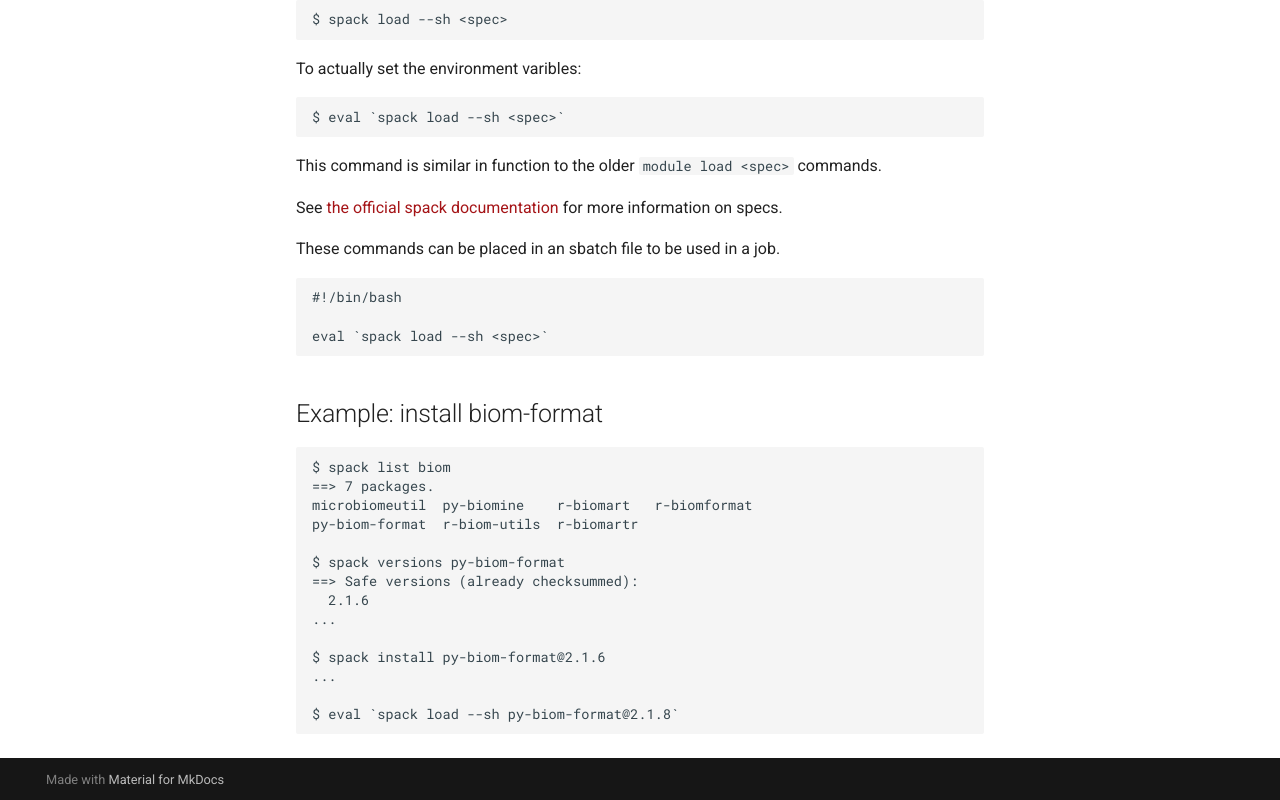
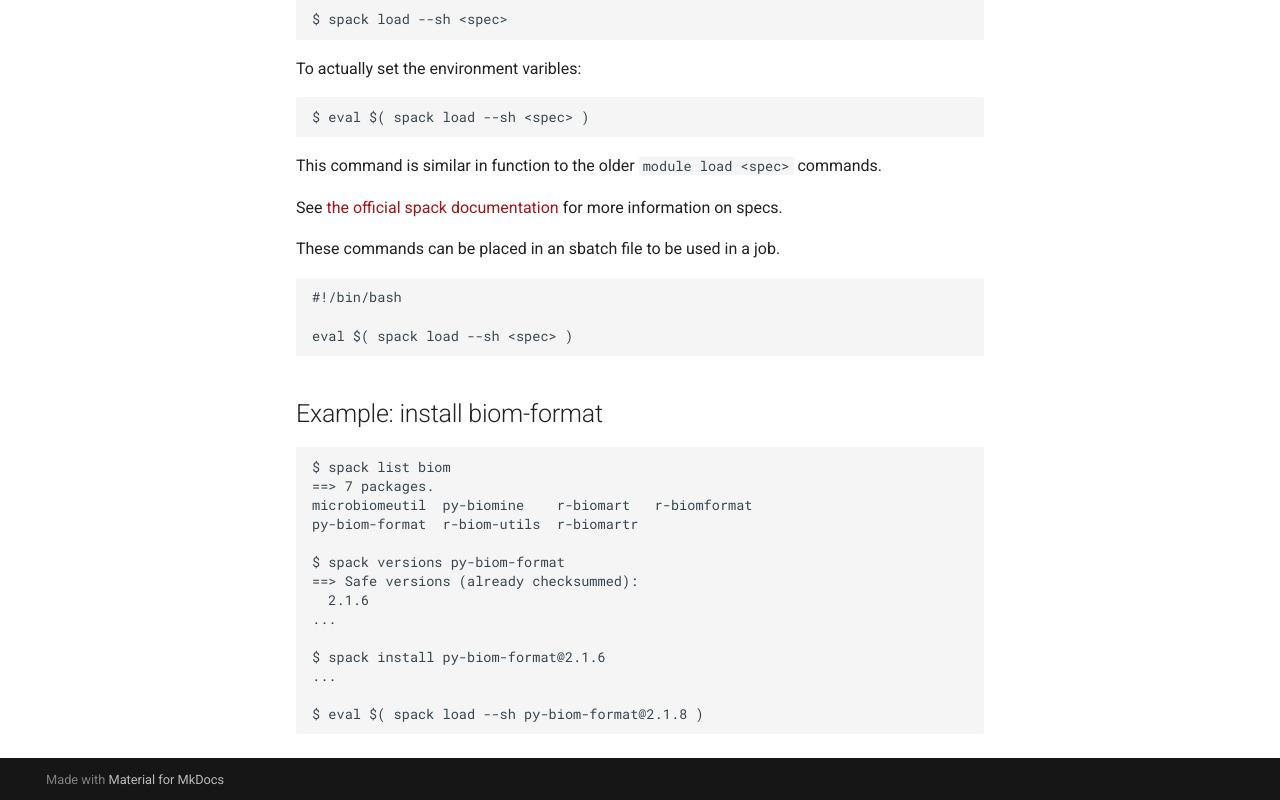
Before and after one commit to htcf/docs, an MkDocs documentation site: the page built from docs/spack.md, in a window 1280 px wide and 1400 px high, scrolled down 553 px. Shown: the part 597-1397 px from the top of the window. Built offline with MkDocs 1.6.1 and Material for MkDocs 9.7.7, drawn with Linux system fonts in a browser that asks for light colours.

````diff
--- a/docs/spack.md
+++ b/docs/spack.md
@@ -43,7 +43,7 @@ $ spack load --sh <spec>
 To actually set the environment varibles:
 
 ```
-$ eval `spack load --sh <spec>`
+$ eval $( spack load --sh <spec> )
 ```
 
 This command is similar in function to the older `module load <spec>` commands.
@@ -55,7 +55,7 @@ These commands can be placed in an sbatch file to be used in a job.
 ```
 #!/bin/bash
 
-eval `spack load --sh <spec>`
+eval $( spack load --sh <spec> )
 
 ```
 
@@ -75,5 +75,5 @@ $ spack versions py-biom-format
 $ spack install py-biom-format@2.1.6
 ...
 
-$ eval `spack load --sh py-biom-format@2.1.8`
+$ eval $( spack load --sh py-biom-format@2.1.8 )
 ```
````
